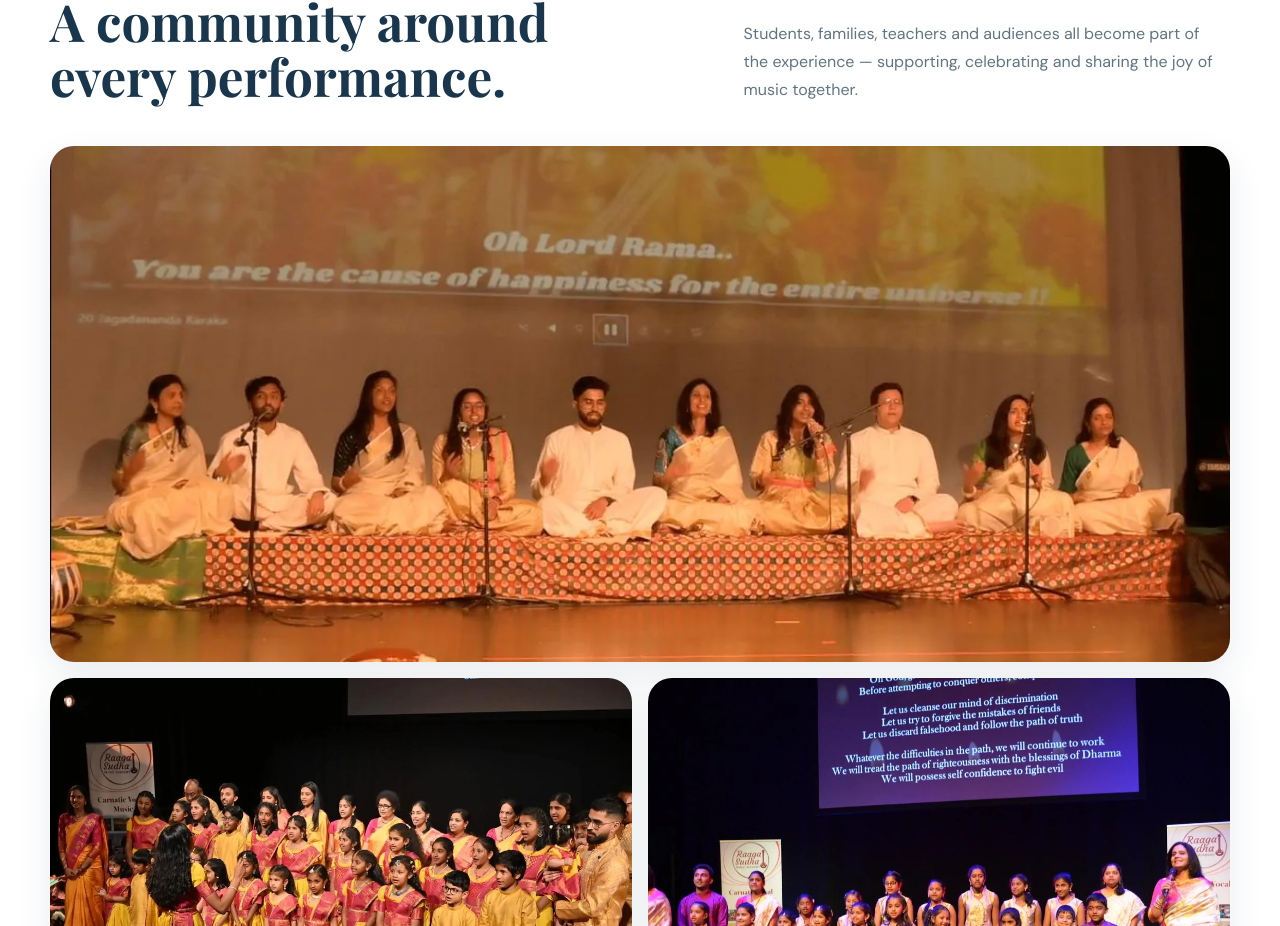
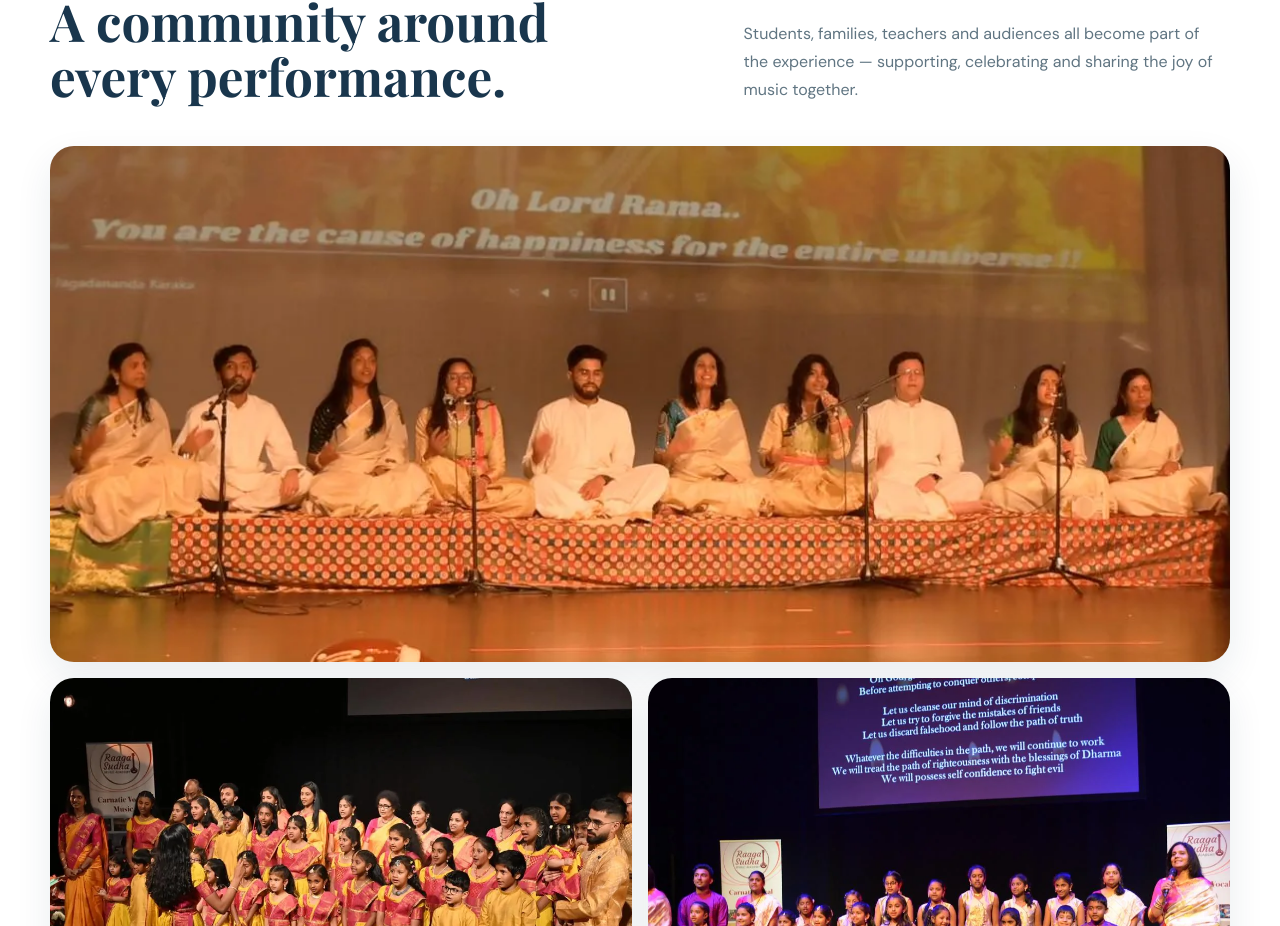
Before and after one commit to raagasudha-academy/raagasudha-website, a React (Vite) app: page /community in a window 1280 px wide. Shown: the part 1778-2704 px from the top of the page. Built offline with nearby package versions, Linux system fonts and the light colour scheme; no server answers.

Commit message:
chore: adjust size

```diff
--- a/src/styles/community.css
+++ b/src/styles/community.css
@@ -408,6 +408,11 @@
   object-fit: cover;
 }
 
+.community-moment-wide img {
+  object-position: center 62%;
+  transform: scale(1.08);
+}
+
 @media (max-width: 760px) {
   .community-moments {
     padding-top: 68px;
@@ -436,4 +441,9 @@
     aspect-ratio: 4 / 3;
     border-radius: 20px;
   }
+
+  .community-moment-wide img {
+    object-position: center 58%;
+    transform: none;
+  }
 }
```
